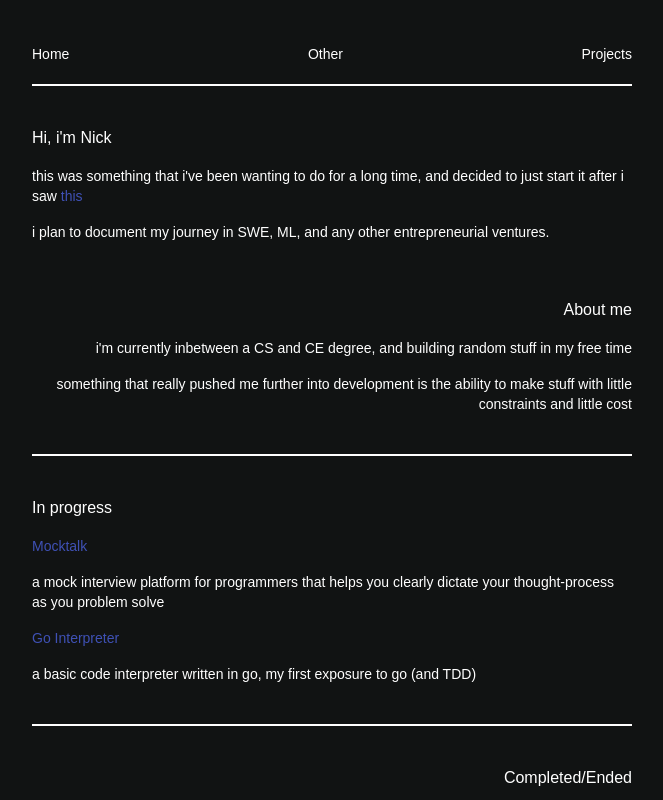
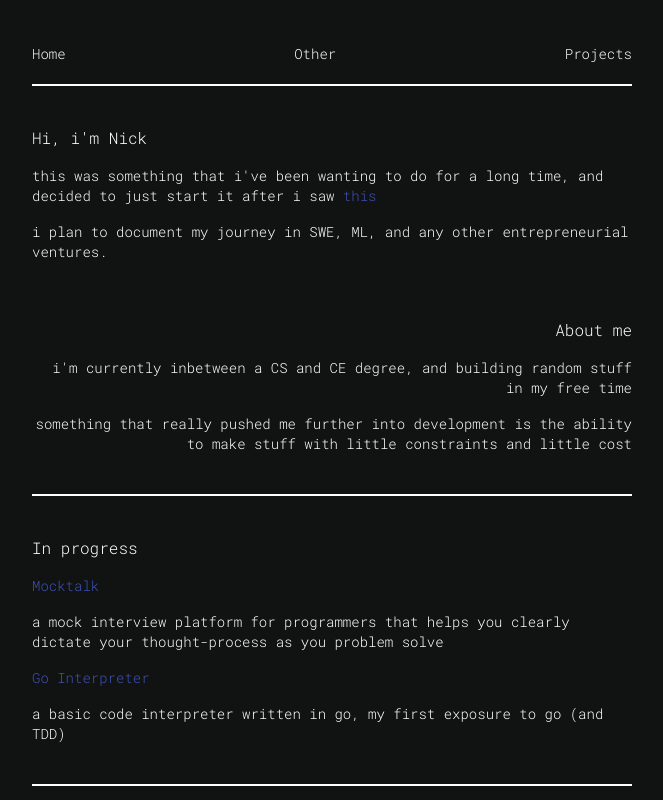
Before and after one commit to nichstoneking/daikn-personal, a React (Vite) app: page / in a window 1280 px wide. Shown: the whole page, without its empty margins (308-971 px from the left). Built offline with nearby package versions, Linux system fonts and the light colour scheme.

Commit message:
changed fonts

```diff
--- a/src/index.css
+++ b/src/index.css
@@ -4,5 +4,5 @@
 
 @font-face {
   font-family: "Monaspice";
-  src: url("https://fonts.googleapis.com/css2?family=Roboto+Mono:ital,wght@0,100..700;1,100..700&display=swap");
+  src: url("../public/fonts/RobotoMono-Light.ttf");
 }
--- a/tailwind.config.js
+++ b/tailwind.config.js
@@ -4,7 +4,7 @@ export default {
   theme: {
     extend: {
       fontFamily: {
-        monaspice: ['"Monaspice"', "sans-serif"],
+        monaspice: ["Monaspice", "sans-serif"],
       },
     },
   },
```
Also changed, not shown: public/fonts/RobotoMono-Light.ttf (added).
